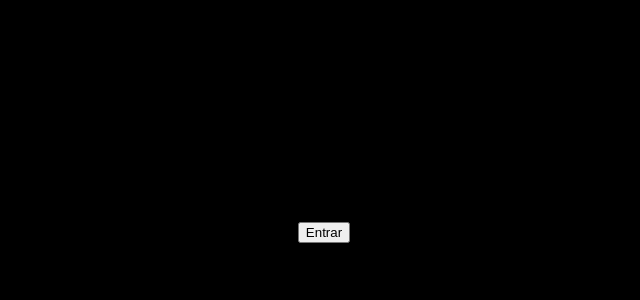
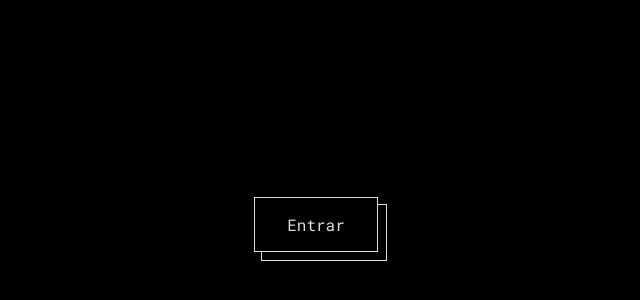
Before and after one commit to zerodois/solid-deck-builder, a Next.js app: page /login in a window 1280 px wide. Shown: the part 168-468 px from the top of the page, without its empty margins (316-956 px from the left). Built offline with nearby package versions, Linux system fonts and the light colour scheme.

Commit message:
Retro Button

```diff
--- a/package.json
+++ b/package.json
@@ -19,6 +19,7 @@
   "dependencies": {
     "@solid/react": "^1.6.0",
     "next": "^8.1.1-canary.55",
+    "prop-types": "^15.7.2",
     "react": "^16.8.6",
     "react-dom": "^16.8.6",
     "solid-auth-client": "^2.3.0",
--- a/styles/blocks/App/index.js
+++ b/styles/blocks/App/index.js
@@ -1,7 +1,8 @@
 import styled from 'styled-components';
+import { fonts } from '../../theme';
 
 const App = styled.body`
-  font-family: 'Roboto Mono';
+  font-family: ${fonts.main};
   margin: 0;
   padding: 0;
   height: 100%;
--- a/styles/colors/index.js
+++ /dev/null
@@ -1,3 +0,0 @@
-export default {
-  banner: 'black',
-};
--- a/styles/elements/Button/index.js
+++ /dev/null
@@ -1,5 +0,0 @@
-import styled from 'styled-components';
-
-const Button = styled.button``;
-
-export default Button;
--- /dev/null
+++ b/styles/elements/Button/index.jsx
@@ -0,0 +1,49 @@
+import React from 'react';
+import styled, { css } from 'styled-components';
+import PropTypes from 'prop-types';
+
+import { colors, fonts } from '../../theme';
+import { prop } from '../../../utils';
+
+const ButtonBlock = css`
+  background-color: ${prop('color', colors.dark.color)};
+  color: ${colors.dark.text};
+  border: thin solid ${colors.dark.text};
+  font-family: ${fonts.main};
+  font-size: 1rem;
+`;
+
+const desloc = 0.5;
+const Container = styled.div`
+  ${ButtonBlock}
+  position: relative;
+  padding-bottom: ${desloc}rem;
+  padding-right: ${desloc}rem;
+`;
+
+const Button = styled.button`
+  ${ButtonBlock}
+  margin-top: -${desloc}rem;
+  margin-left: -${desloc}rem;
+  padding: 1rem 2rem;
+  outline: none;
+  cursor: pointer;
+`;
+
+const Factory = ({ children, ...props }) => (
+  <Container>
+    <Button {...props}>
+      {children}
+    </Button>
+  </Container>
+);
+
+Factory.propTypes = {
+  children: PropTypes.node,
+};
+
+Factory.defaultProps = {
+  children: null,
+};
+
+export default Factory;
--- a/styles/elements/Container/index.js
+++ b/styles/elements/Container/index.js
@@ -1,5 +1,5 @@
 import styled from 'styled-components';
-import colors from '../../colors';
+import { colors } from '../../theme';
 
 const Container = styled.main``;
 
@@ -14,7 +14,7 @@ const App = styled(Container)`
   height: 100%;
   flex-direction: column;
   display: flex;
-  background-color: ${colors.banner};
+  background-color: ${colors.dark.color};
 `;
 
 export default {
--- /dev/null
+++ b/styles/theme/index.js
@@ -0,0 +1,10 @@
+export const colors = {
+  dark: {
+    color: 'black',
+    text: '#ddd',
+  },
+};
+
+export const fonts = {
+  main: 'Roboto Mono',
+};
--- /dev/null
+++ b/utils/index.js
@@ -0,0 +1,8 @@
+/**
+ * Styled-component utility to get props value or default value
+ * @param {string} property Property to get from props
+ * @param {*} def Default value to property given
+ */
+export const prop = (property, def) => props => props[property] || def;
+
+export const to = promise => promise.then(res => [null, res]).catch(err => [err, null]);
```
